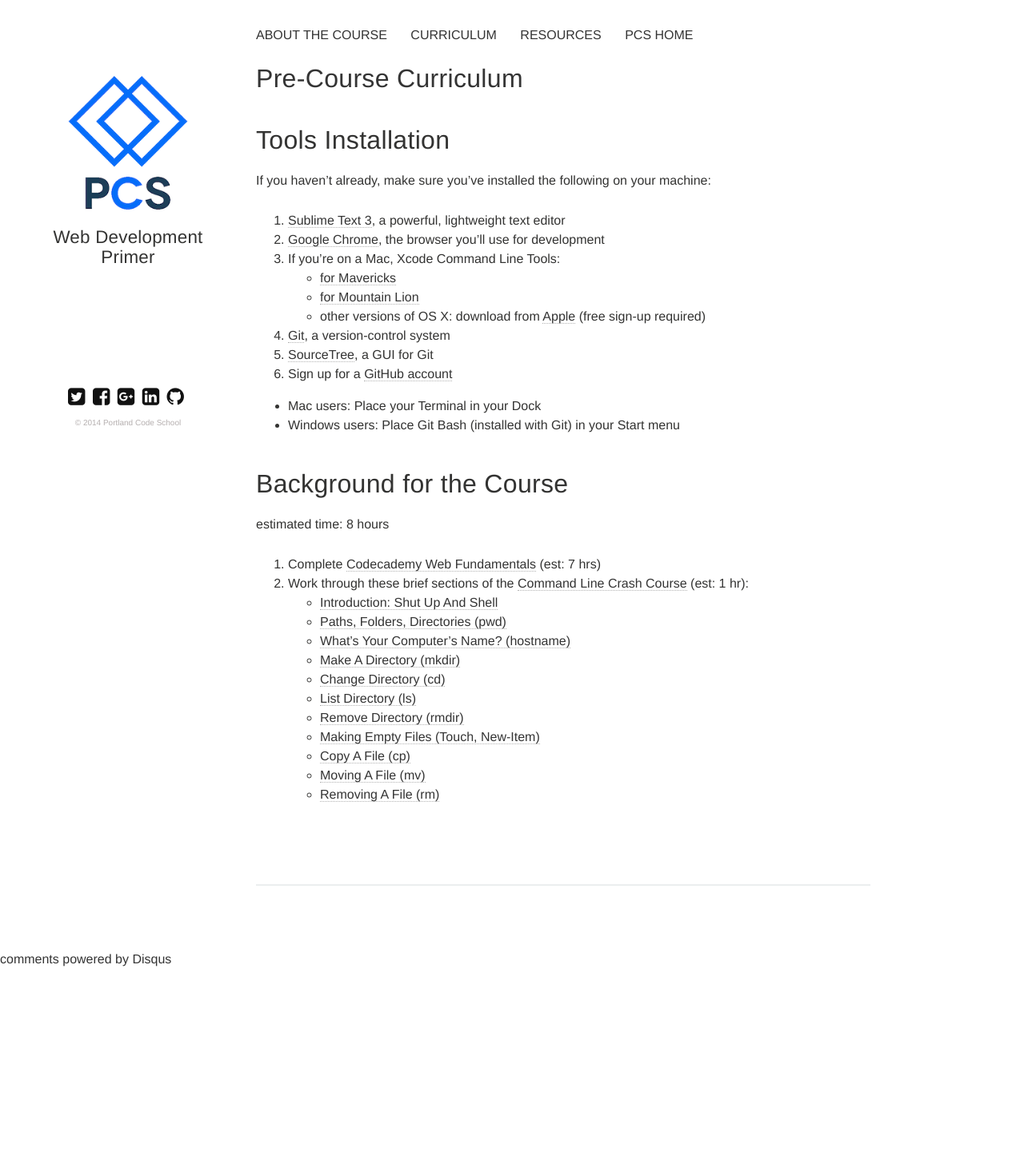
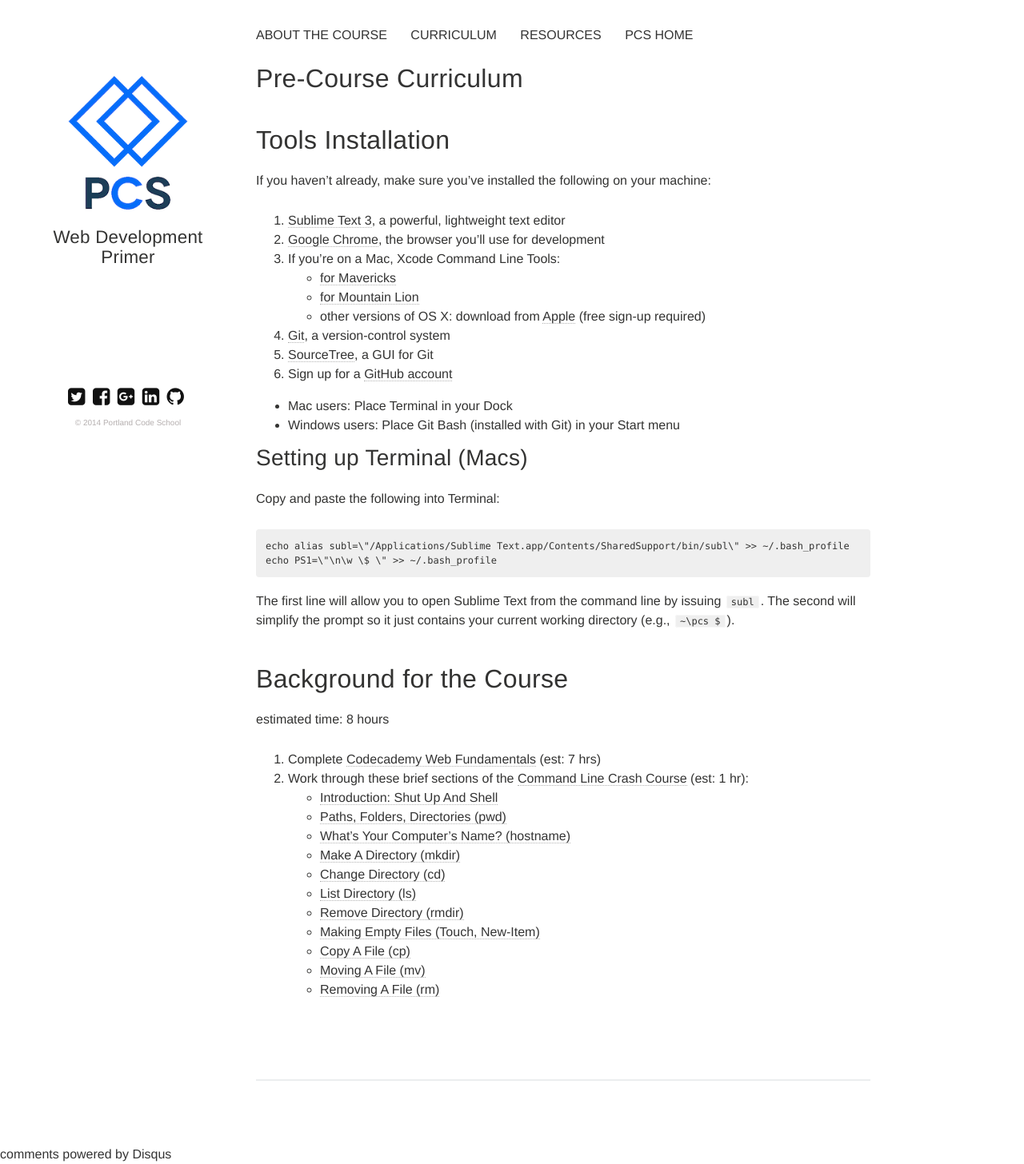
Before and after one commit to portlandcodeschool/primer, a Jekyll site: the page built from _posts/2014-07-12-prep_work.markdown, in a window 1280 px wide. Shown: the whole page at 80% size. Built offline with Jekyll 4.4.1, drawn with Linux system fonts in a browser that asks for light colours; nearby versions of some CDN libraries; comment, search, counter and statistics services are not loaded; before the commit the page ends 1212 px from its top, so only the background shows below that.

Commit message:
Add bash settings to environment setup

```diff
--- a/_posts/2014-07-12-prep_work.markdown
+++ b/_posts/2014-07-12-prep_work.markdown
@@ -31,8 +31,20 @@ If you haven't already, make sure you've installed the following on your machine
 [sourcetree]: http://www.sourcetreeapp.com/download
 [github]: http://github.com
 
-* Mac users: Place your Terminal in your Dock
+* Mac users: Place Terminal in your Dock
 * Windows users: Place Git Bash (installed with Git) in your Start menu
+
+Setting up Terminal (Macs)
+--------------------------
+
+Copy and paste the following into Terminal:
+
+{% highlight text %}
+echo alias subl=\"/Applications/Sublime Text.app/Contents/SharedSupport/bin/subl\" >> ~/.bash_profile
+echo PS1=\"\n\w \$ \" >> ~/.bash_profile
+{% endhighlight %}
+
+The first line will allow you to open Sublime Text from the command line by issuing `subl`. The second will simplify the prompt so it just contains your current working directory (e.g., `~\pcs $`).
 
 
 
```
